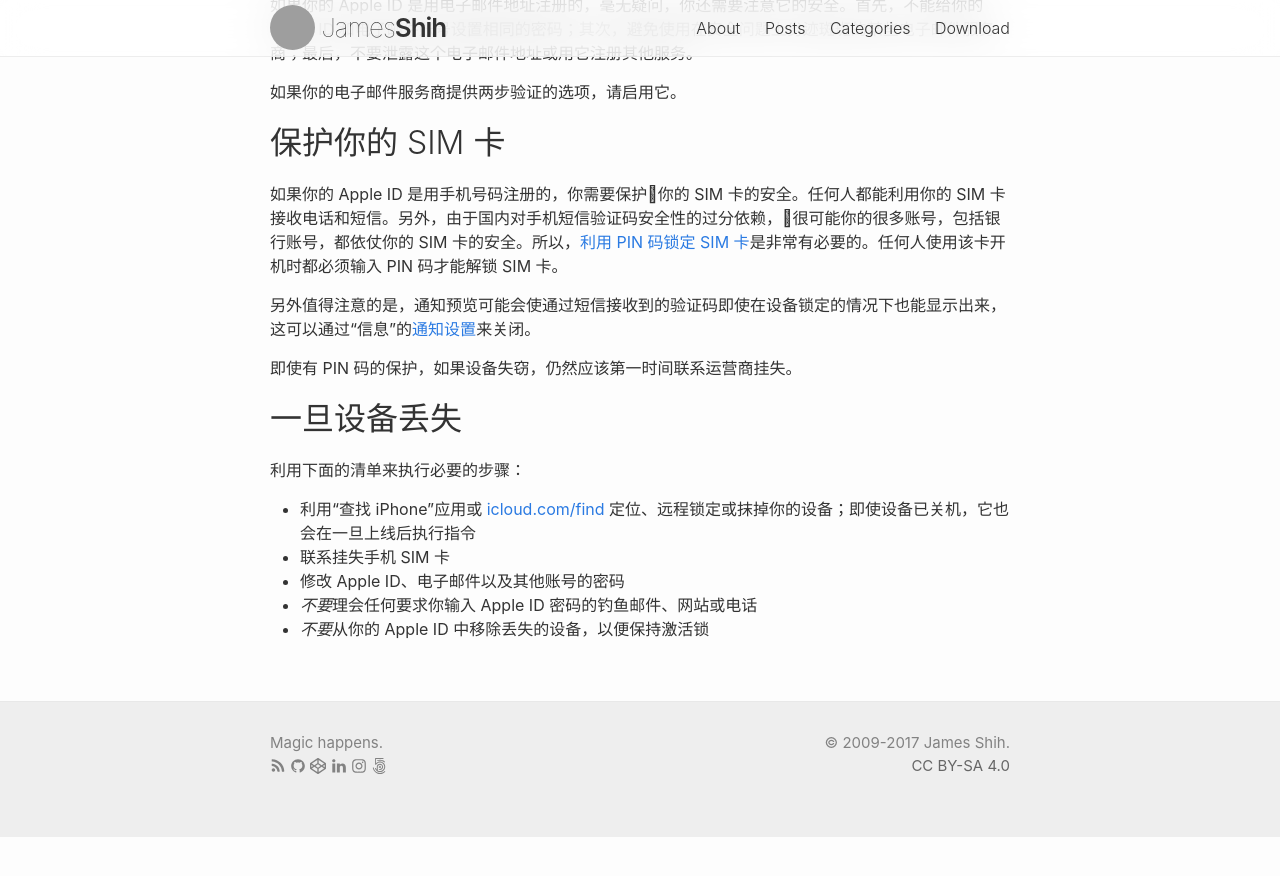
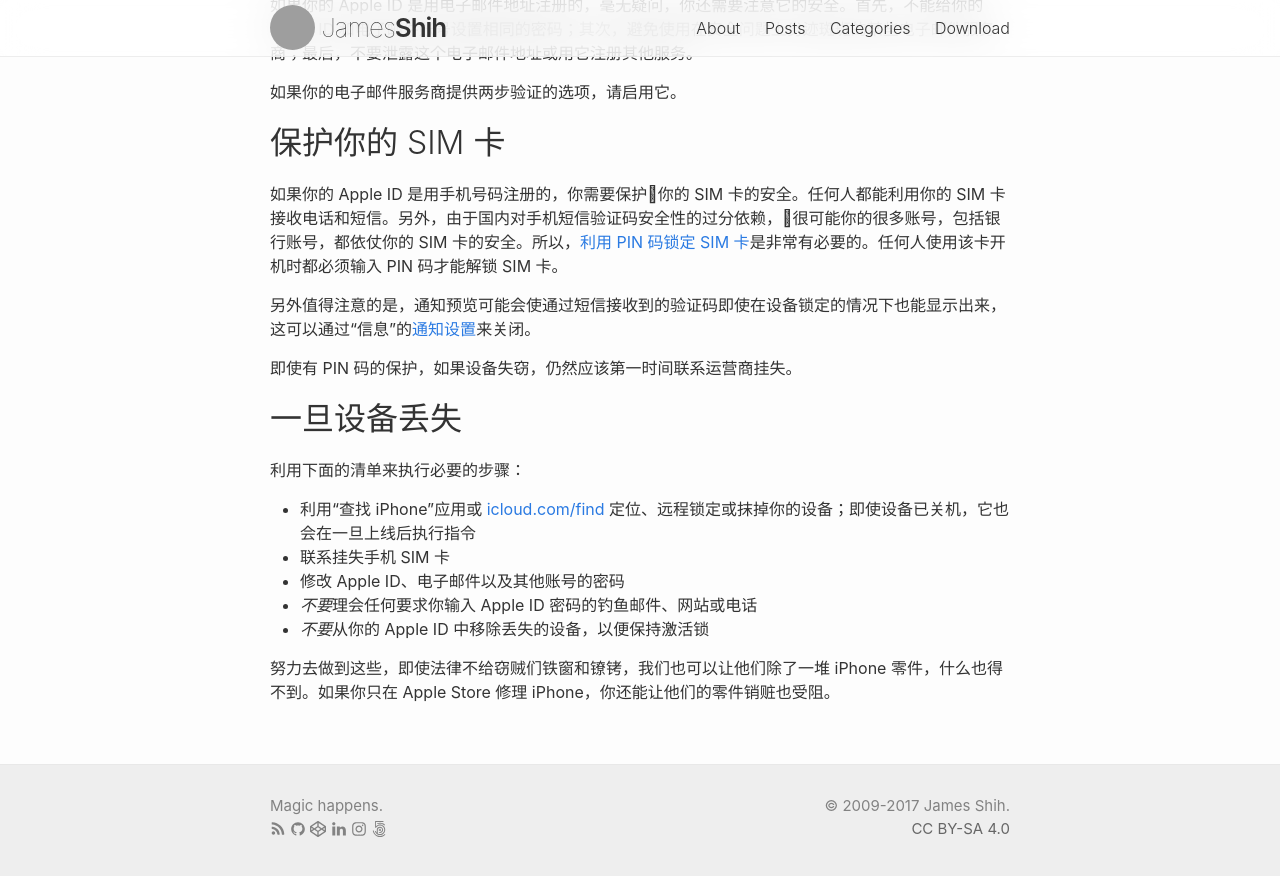
Before and after one commit to hyjk2000/hyjk2000.github.io, a Jekyll site: the page built from _posts/2017-12-05-iphone-security-guide.md, in a window 1280 px wide and 900 px high, scrolled down 1725 px. Shown: the top 876 px of the window. Built offline with Jekyll 4.4.1, drawn with Linux system fonts in a browser that asks for light colours; comment, search, counter and statistics services are not loaded; before the commit the page ends 2562 px from its top, so only the background shows below that; grey boxes are pictures that could not be loaded.

Commit message:
Article update

```diff
--- a/_posts/2017-12-05-iphone-security-guide.md
+++ b/_posts/2017-12-05-iphone-security-guide.md
@@ -73,3 +73,5 @@
 - 修改 Apple ID、电子邮件以及其他账号的密码
 - *不要*理会任何要求你输入 Apple ID 密码的钓鱼邮件、网站或电话
 - *不要*从你的 Apple ID 中移除丢失的设备，以便保持激活锁
+
+努力去做到这些，即使法律不给窃贼们铁窗和镣铐，我们也可以让他们除了一堆 iPhone 零件，什么也得不到。如果你只在 Apple Store 修理 iPhone，你还能让他们的零件销赃也受阻。
```
